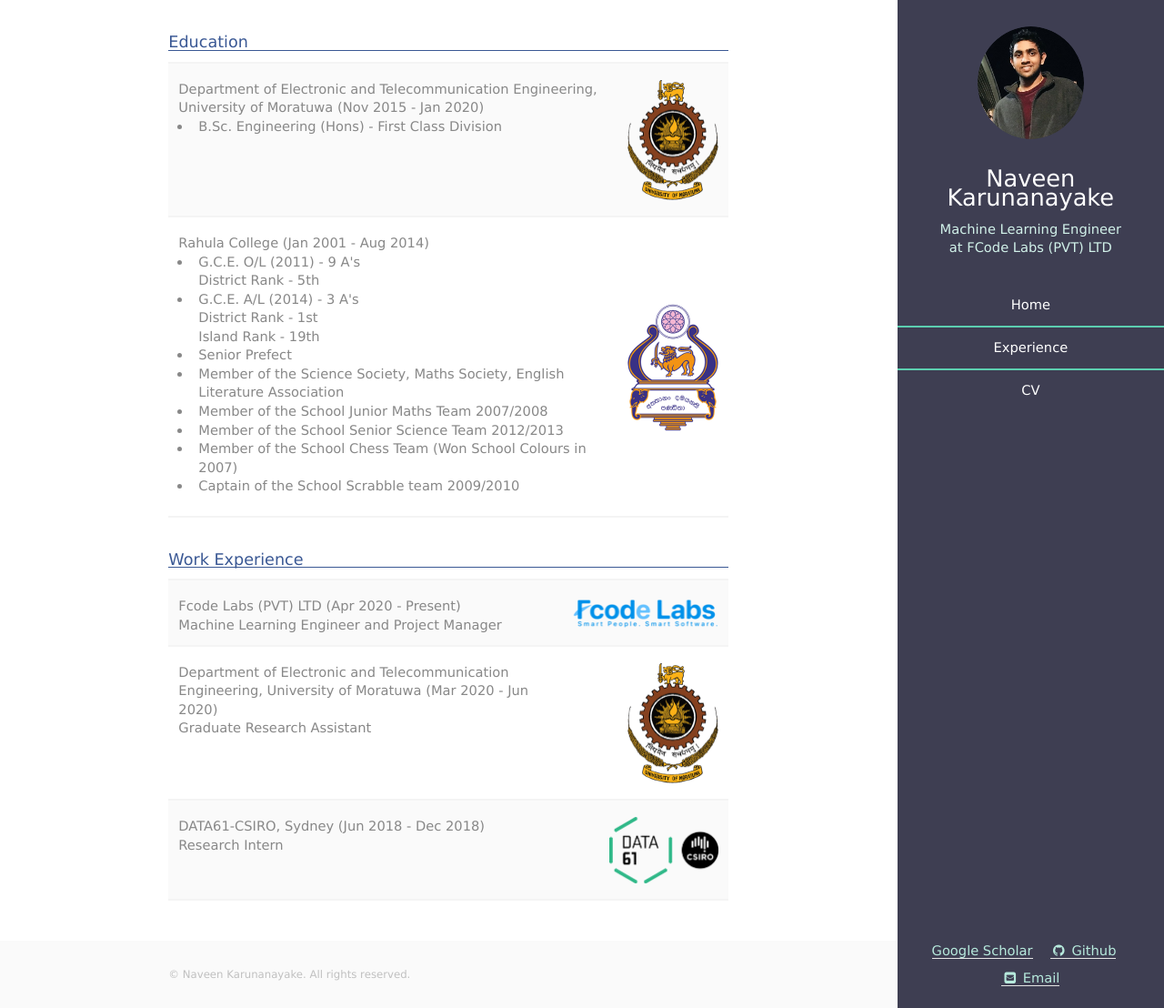
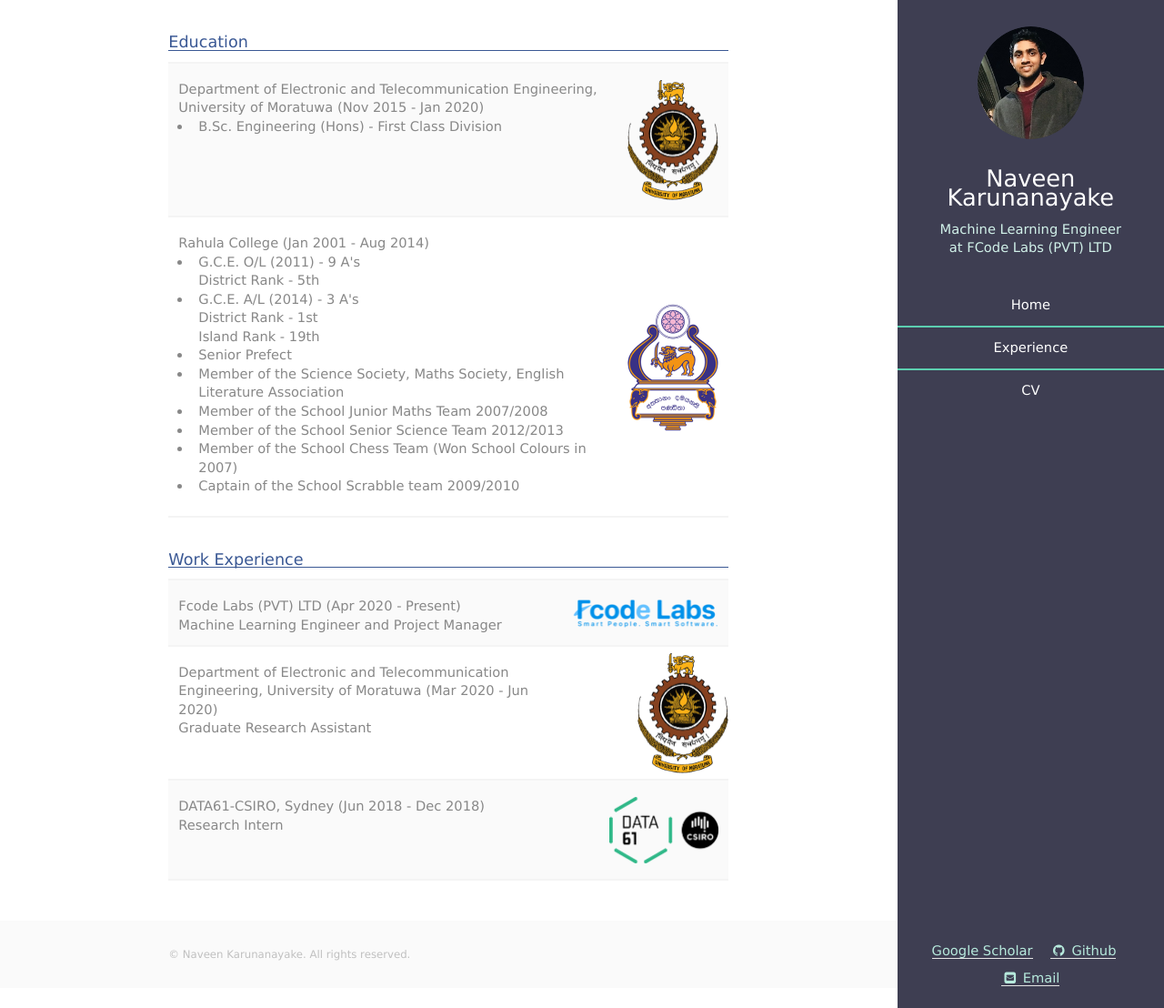
Before and after one commit to NaveenHK/NaveenHK.github.io, a Jekyll site: the page built from cv/index.html, in a window 1280 px wide and 1108 px high. Shown: the whole window at 91% size. Built offline with Jekyll 4.4.1, drawn with Linux system fonts in a browser that asks for light colours.

Commit message:
styling changes

```diff
--- a/cv/index.html
+++ b/cv/index.html
@@ -74,7 +74,7 @@ th,td {
             <p>Department of Electronic and Telecommunication Engineering, University of Moratuwa (Mar 2020 - Jun 2020)<br>
             Graduate Research Assistant
             </td>
-            <td style="text-align: end">
+            <td style="text-align: end; padding: 0">
             <p><img src="../images/UoM.png" width=100>
             </td>
             </tr>
```
Also changed, not shown: 1 other file.
